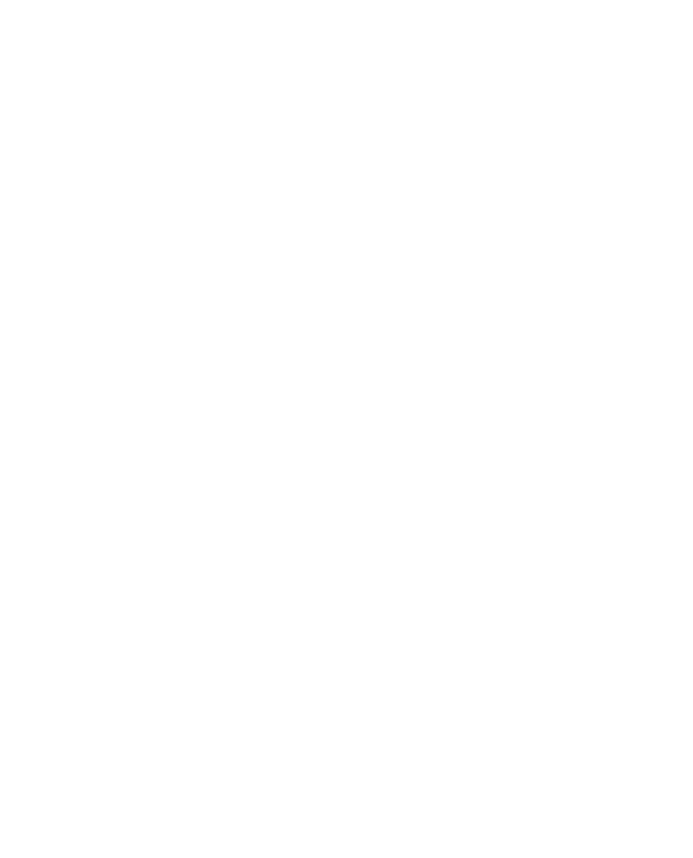
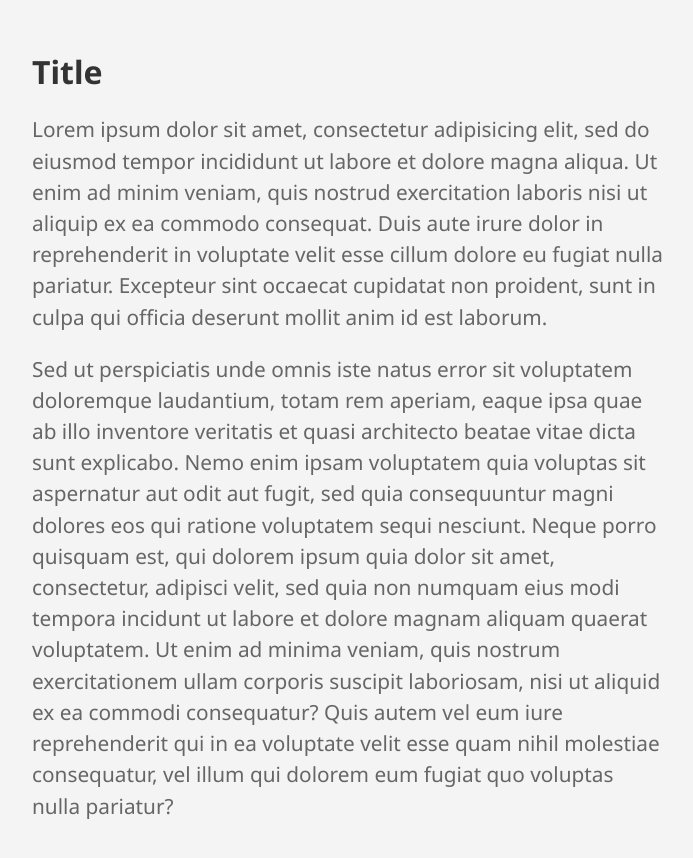
Before and after one commit to Kwiatos493/learning-git-2, a plain HTML site: page learning-git-2/index.html in a window 1280 px wide. Shown: the whole page, without its empty margins (292-985 px from the left). Before the commit the page ends 800 px from the top, so only its background shows below. Drawn offline with Linux system fonts and the light colour scheme.

Commit message:
Init project

```diff
--- a/learning-git-2/css/style.css
+++ b/learning-git-2/css/style.css
@@ -0,0 +1,30 @@
+@import url(https://fonts.googleapis.com/css?family=Noto+Sans:400,700);
+* {
+	-webkit-font-smoothing: antialiased;
+	-webkit-text-size-adjust: 100%;
+}
+
+body {
+	background-color: #f4f4f4;
+	font-weight: normal;
+	font-style: normal;
+}
+
+div {
+	width: 50%;
+	max-width: 800px;
+	min-width: 200px;
+	margin: 50px auto;
+}
+
+h1 {
+	font-family: 'Noto Sans', serif;
+	color: #333;
+}
+
+p {
+	font-family: 'Noto Sans', sans-serif;
+	font-size: 1.3em;
+	line-height: 1.5em;
+	color: #666;
+}
--- a/learning-git-2/index.html
+++ b/learning-git-2/index.html
@@ -4,9 +4,20 @@
       <meta charset="UTF-8">
       <meta http-equiv="X-UA-Compatible" content="IE=edge">
       <meta name="viewport" content="width=device-width, initial-scale=1.0">
+      <link rel="stylesheet" href="css/style.css">
       <title>Document</title>
    </head>
    <body>
-
+      <div>
+         <h1>Title</h1>
+         <p>Lorem ipsum dolor sit amet, consectetur adipisicing elit, sed do eiusmod
+            tempor incididunt ut labore et dolore magna aliqua. Ut enim ad minim veniam,
+            quis nostrud exercitation laboris nisi ut aliquip ex ea commodo
+            consequat. Duis aute irure dolor in reprehenderit in voluptate velit esse
+            cillum dolore eu fugiat nulla pariatur. Excepteur sint occaecat cupidatat non
+            proident, sunt in culpa qui officia deserunt mollit anim id est laborum.
+         </p>
+         <p>Sed ut perspiciatis unde omnis iste natus error sit voluptatem doloremque laudantium, totam rem aperiam, eaque ipsa quae ab illo inventore veritatis et quasi architecto beatae vitae dicta sunt explicabo. Nemo enim ipsam voluptatem quia voluptas sit aspernatur aut odit aut fugit, sed quia consequuntur magni dolores eos qui ratione voluptatem sequi nesciunt. Neque porro quisquam est, qui dolorem ipsum quia dolor sit amet, consectetur, adipisci velit, sed quia non numquam eius modi tempora incidunt ut labore et dolore magnam aliquam quaerat voluptatem. Ut enim ad minima veniam, quis nostrum exercitationem ullam corporis suscipit laboriosam, nisi ut aliquid ex ea commodi consequatur? Quis autem vel eum iure reprehenderit qui in ea voluptate velit esse quam nihil molestiae consequatur, vel illum qui dolorem eum fugiat quo voluptas nulla pariatur?</p>
+      </div>
    </body>
 </html>
```
Lines whose indentation alone changed are shown as unchanged.
